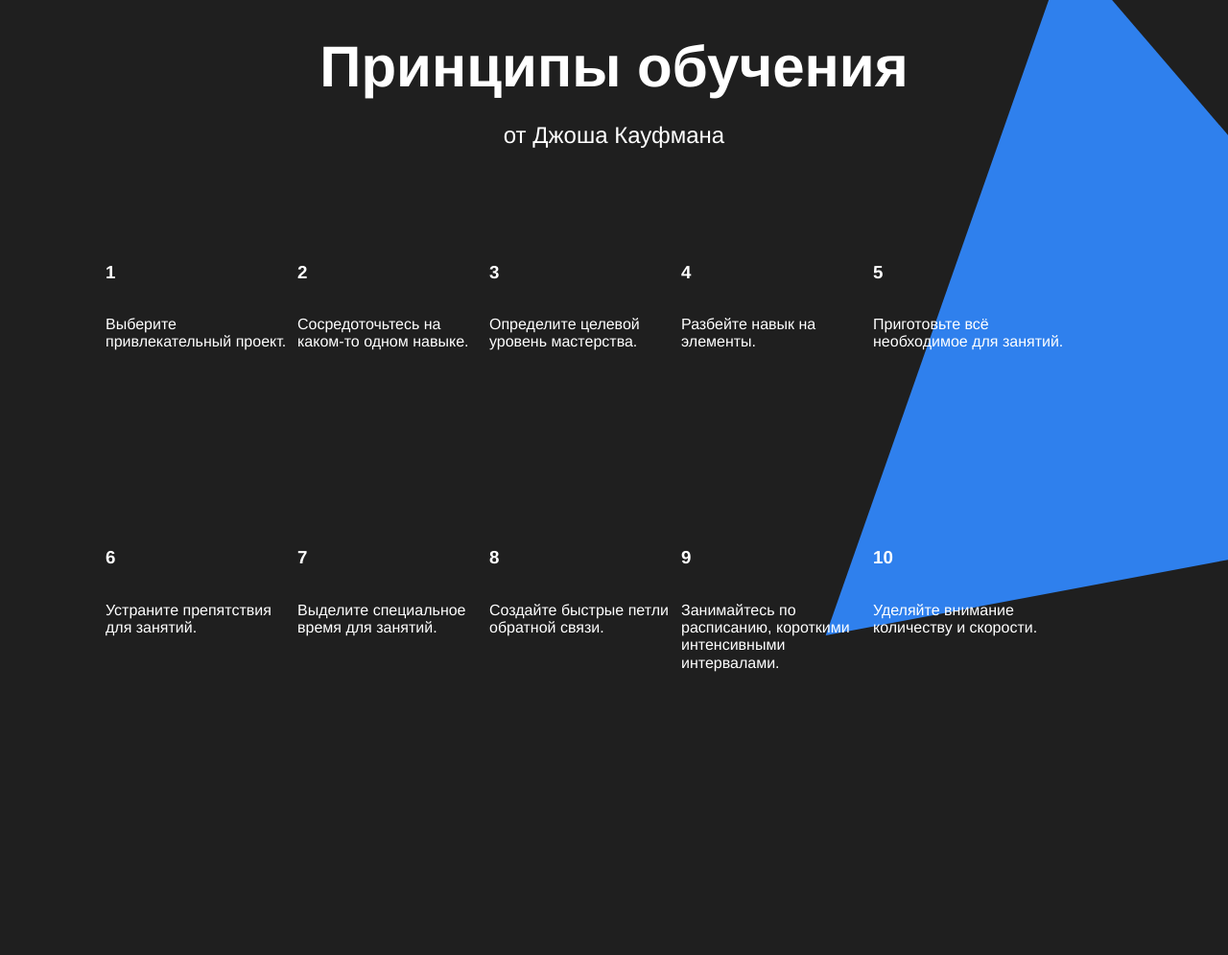
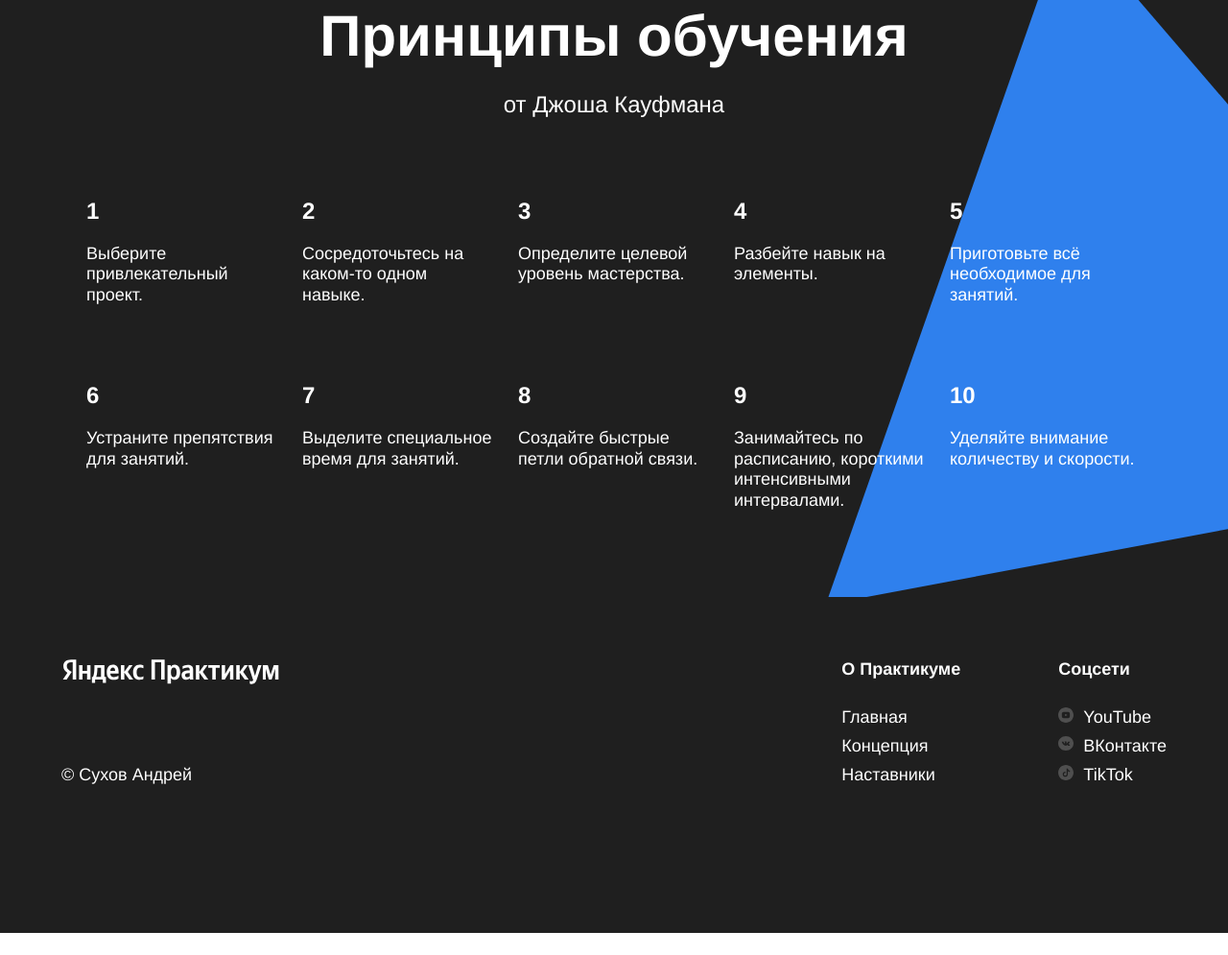
Before and after one commit to AndreySukhov52/how-to-learn, a plain HTML site: page index.html in a window 1280 px wide. Shown: the part 2984-3979 px from the top of the page at 96% size. After the commit the page ends 3956 px from the top, so only its background shows below. Drawn offline with Linux system fonts and the light colour scheme.

Commit message:
Работа после исправлений версия 2

```diff
--- a/index.html
+++ b/index.html
@@ -88,44 +88,45 @@
         <p class="section-subtitle section-subtitle_theme_dark">от Джоша Кауфмана</p>
         <ul class="table table_theme_dark">
           <li class="table__cell table__cell_theme_dark">
-            <h3 class="table__heading_theme_dark">1</h3>
-            <p class="table__text_theme_dark">Выберите привлекательный проект.</p>
+            <h3 class="table__heading table__heading_theme_dark">1</h3>
+            <p class="table__text table__text_theme_dark">Выберите привлекательный проект.</p>
           </li>
           <li class="table__cell table__cell_theme_dark">
-            <h3 class="table__heading_theme_dark">2</h3>
-            <p class="table__text_theme_dark">Сосредоточьтесь на каком-то одном навыке.</p>
+            <h3 class="table__heading table__heading_theme_dark">2</h3>
+            <p class="table__text table__text_theme_dark">Сосредоточьтесь на каком-то одном навыке.</p>
           </li>
           <li class="table__cell table__cell_theme_dark">
-            <h3 class="table__heading_theme_dark">3</h3>
-            <p class="table__text_theme_dark">Определите целевой уровень мастерства.</p>
+            <h3 class="table__heading table__heading_theme_dark">3</h3>
+            <p class="table__text table__text_theme_dark">Определите целевой уровень мастерства.</p>
           </li>
           <li class="table__cell table__cell_theme_dark">
-            <h3 class="table__heading_theme_dark">4</h3>
-            <p class="table__text_theme_dark">Разбейте навык на элементы.</p>
+            <h3 class="table__heading table__heading_theme_dark">4</h3>
+            <p class="table__text table__text_theme_dark">Разбейте навык на элементы.</p>
           </li>
           <li class="table__cell table__cell_theme_dark">
-            <h3 class="table__heading_theme_dark">5</h3>
-            <p class="table__text_theme_dark">Приготовьте всё необходимое для занятий.</p>
+            <h3 class="table__heading table__heading_theme_dark">5</h3>
+            <p class="table__text table__text_theme_dark">Приготовьте всё необходимое для занятий.</p>
           </li>
           <li class="table__cell table__cell_theme_dark">
-            <h3 class="table__heading_theme_dark">6</h3>
-            <p class="table__text_theme_dark">Устраните препятствия для занятий.</p>
+            <h3 class="table__heading table__heading_theme_dark">6</h3>
+            <p class="table__text table__text_theme_dark">Устраните препятствия для занятий.</p>
           </li>
           <li class="table__cell table__cell_theme_dark">
-            <h3 class="table__heading_theme_dark">7</h3>
-            <p class="table__text_theme_dark">Выделите специальное время для занятий.</p>
+            <h3 class="table__heading table__heading_theme_dark">7</h3>
+            <p class="table__text table__text_theme_dark">Выделите специальное время для занятий.</p>
           </li>
           <li class="table__cell table__cell_theme_dark">
-            <h3 class="table__heading_theme_dark">8</h3>
-            <p class="table__text_theme_dark">Создайте быстрые петли обратной связи.</p>
+            <h3 class="table__heading table__heading_theme_dark">8</h3>
+            <p class="table__text table__text_theme_dark">Создайте быстрые петли обратной связи.</p>
           </li>
           <li class="table__cell table__cell_theme_dark">
-            <h3 class="table__heading_theme_dark">9</h3>
-            <p class="table__text_theme_dark">Занимайтесь по расписанию, короткими интенсивными интервалами.</p>
+            <h3 class="table__heading table__heading_theme_dark">9</h3>
+            <p class="table__text table__text_theme_dark">Занимайтесь по расписанию, короткими интенсивными интервалами.
+            </p>
           </li>
           <li class="table__cell table__cell_theme_dark">
-            <h3 class="table__heading_theme_dark">10</h3>
-            <p class="table__text_theme_dark">Уделяйте внимание количеству и скорости.</p>
+            <h3 class="table__heading table__heading_theme_dark">10</h3>
+            <p class="table__text table__text_theme_dark">Уделяйте внимание количеству и скорости.</p>
           </li>
         </ul>
         <div class="kaufman__triangle"></div>
@@ -133,11 +134,11 @@
     </main>
     <footer class="footer">
       <div class="footer__columns">
-        <div class="footer__columns footer__columns_content_copyright">
+        <div class="footer__column footer__column_content_copyright">
           <div class="logo logo_place_footer"></div>
           <p class="footer__author">&#169; Сухов Андрей</p>
         </div>
-        <div class="footer__columns footer__column_content_info">
+        <div class="footer__column footer__column_content_info">
           <h2 class="footer__column-heading">О Практикуме</h2>
           <nav>
             <ul class="footer__column-links">
@@ -153,7 +154,7 @@
             </ul>
           </nav>
         </div>
-        <div class="footer__columns footer__column_social">
+        <div class="footer__column footer__column_social">
           <h2 class="footer__column-heading">Соцсети</h2>
           <nav>
             <ul class="footer__column-links">
--- a/styles/style.css
+++ b/styles/style.css
@@ -163,11 +163,14 @@
 .table {
   list-style-type: none;
   width: 1100px;
+  margin: 0;
+  padding: 0;
   position: relative;
   margin-left: auto;
   margin-right: auto;
   display: flex;
   flex-wrap: wrap;
+  justify-content: space-between;
   z-index: 2;
 }
 
@@ -175,7 +178,7 @@
   margin: 0;
   padding: 0;
   width: 250px;
-  margin-top: 60px;
+  padding-top: 60px;
   display: flex;
   flex-wrap: wrap;
   flex-direction: column;
@@ -282,8 +285,7 @@
 .table__cell_theme_dark {
   width: 200px;
   color: white;
-  margin-top: 80px;
-  margin-bottom: 90px;
+  padding-top: 80px;
 }
 
 .footer {
@@ -299,13 +301,14 @@
   display: flex;
   justify-content: space-between;
   padding-top: 60px;
-  padding-right: 40px;
+  padding-bottom: 40px;
 }
 
-.footer__columns_content_copyright {
-  min-width: 711px;
+.footer__column_content_copyright {
+  flex-basis: 711px;
   display: flex;
   flex-direction: column;
+  justify-content: space-between;
 }
 
 .logo_place_footer {
```
